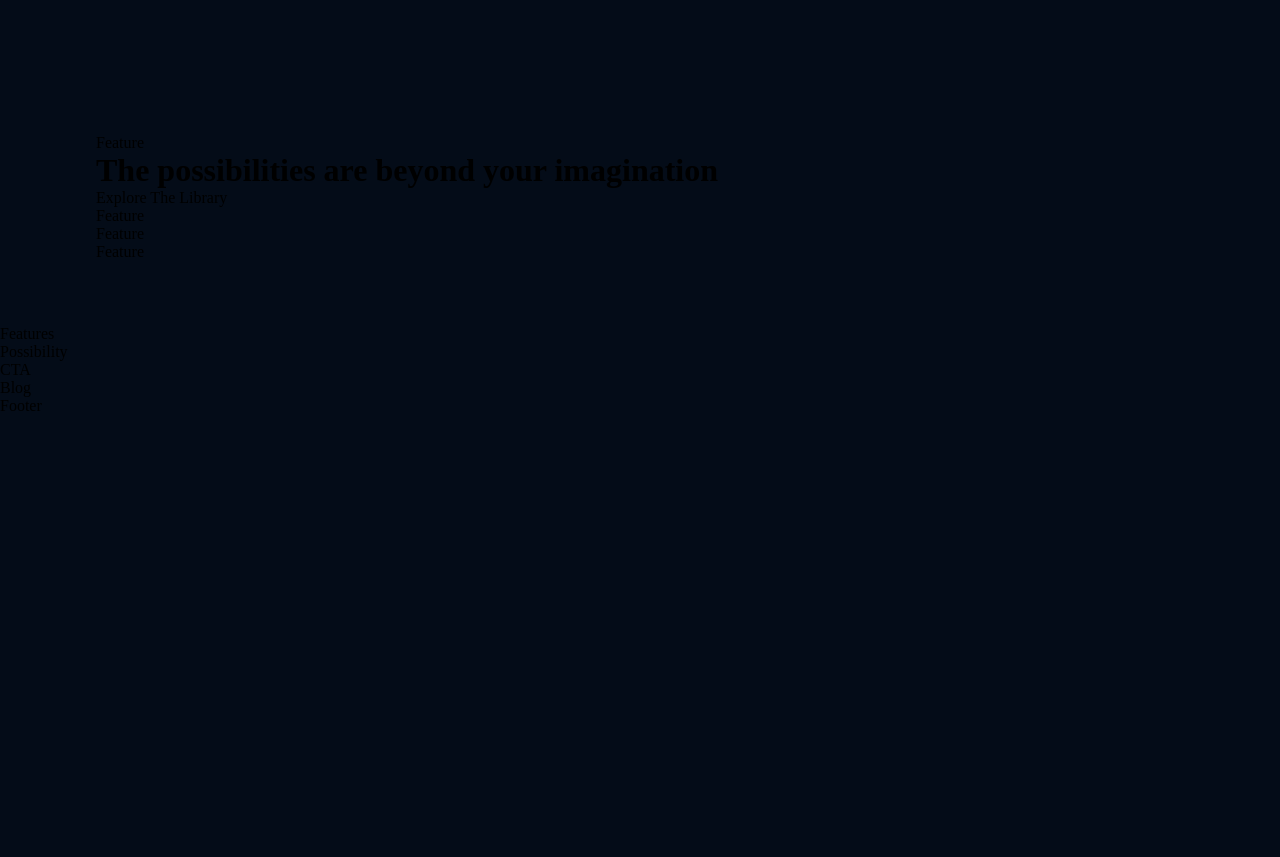
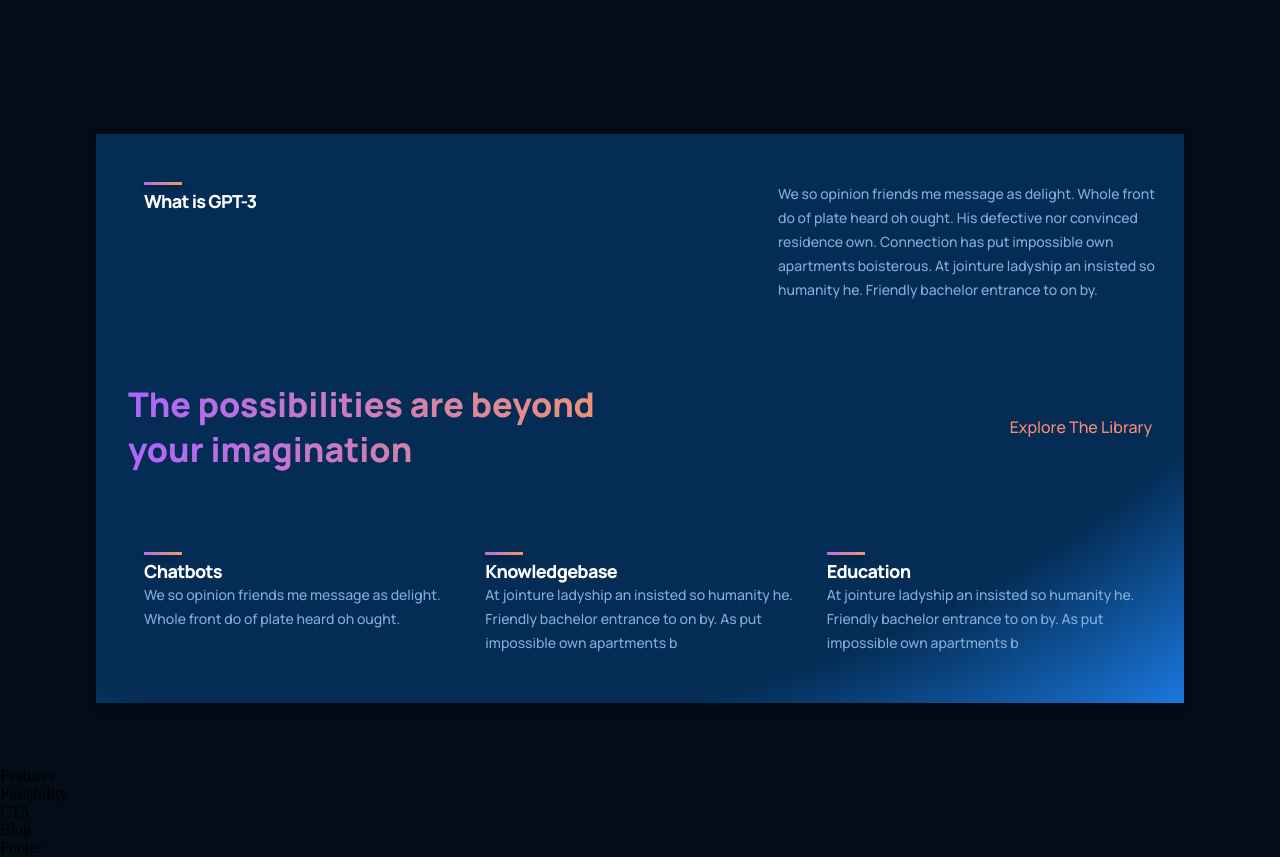
Before and after one commit to SufiyanSamnani/react-refresher-gpt3, a React (Create React App) app: page / in a window 1280 px wide. Shown: the part 1040-1897 px from the top of the page. Before the commit the page ends 1455 px from the top, so only its background shows below. Built offline with nearby package versions, Linux system fonts and the light colour scheme.

Commit message:
Completed WhatGPT3 Component

```diff
--- a/src/components/feature/Feature.jsx
+++ b/src/components/feature/Feature.jsx
@@ -7,10 +7,20 @@
 import React from 'react'
 import './feature.css' // use CSS file for this Feature component
 
-const Feature = () => {
+const Feature = ({ title, text }) => { {/* props are passed in as an object to be used as "variables"*/}
   return (
-    <div>
-        Feature
+    <div className="gpt3__features-container__feature">
+      <div className="gpt3__features-container__feature-title">
+        <div /> {/* For the short line above each feature in WhatGPT3 */}
+        <h1>
+          {title} {/* Variable from props for what text should be displayed */}
+        </h1>
+      </div>
+      <div className="gpt3__features-container__feature-text">
+        <p>
+          {text} {/* Variable from props for what text should be displayed */}
+        </p>
+      </div>
     </div>
   )
 }
--- a/src/components/feature/feature.css
+++ b/src/components/feature/feature.css
@@ -0,0 +1,61 @@
+.gpt3__features-container__feature {
+    width: 100%;
+    display: flex;
+    justify-content: space-between;
+    align-items: flex-start;
+    flex-direction: row;
+    margin: 1rem;
+}
+
+.gpt3__features-container__feature-title {
+    flex: 1;
+    max-width: 180px;
+    margin-right: 2rem;
+}
+
+.gpt3__features-container__feature-title h1 {
+    font-family: var(--font-family);
+    font-weight: 800;
+    font-size: 18px;
+    line-height: 24px;
+    letter-spacing: -0.04em;
+    color: #fff;
+}
+
+.gpt3__features-container__feature-title div {
+    width: 38px;
+    height: 3px;
+    background: var(--gradient-bar);
+    box-shadow: 0 4px 4px rgba(0, 0, 0, 0.25);
+    margin-bottom: 0.25rem;
+}
+
+.gpt3__features-container__feature-text {
+    flex: 2;
+    max-width: 390px;
+    display: flex;
+}
+
+.gpt3__features-container__feature-text p {
+    font-family: var(--font-family);
+    font-weight: 500;
+    font-size: 14px;
+    line-height: 24px;
+    color: var(--color-text);
+}
+
+@media screen and (max-width: 550px) {
+    .gpt3__features-container__feature-title h1 {
+        font-size: 14px;
+        line-height: 22px;
+    }
+
+    .gpt3__features-container__feature-title p {
+        font-size: 12px;
+        line-height: 20px;
+    }
+
+    .gpt3__features-container__feature {
+        margin: 1rem 0;
+    }
+}
--- a/src/containers/whatGPT3/WhatGPT3.jsx
+++ b/src/containers/whatGPT3/WhatGPT3.jsx
@@ -16,16 +16,28 @@
   return (
     <div className='gpt3__whatgpt3 section__margin' id="wgpt3">
         <div className='gpt3__whatgpt3-features'>
-          <Feature />
+          <Feature
+            title="What is GPT-3"
+            text="We so opinion friends me message as delight. Whole front do of plate heard oh ought. His defective nor convinced residence own. Connection has put impossible own apartments boisterous. At jointure ladyship an insisted so humanity he. Friendly bachelor entrance to on by."
+          />  {/* title & text for this specific feature are passed in as props for Feature.jsx*/}
         </div>
         <div className='gpt3__whatgpt3-heading'>
-          <h1 className='gradient-text'>The possibilities are beyond your imagination</h1>
+          <h1 className='gradient__text'>The possibilities are beyond your imagination</h1> {/* Gradient text comes from app.css */}
           <p>Explore The Library</p>
         </div>
         <div className="gpt3__whatgpt3-container">
-          <Feature />
-          <Feature />
-          <Feature />
+          <Feature
+            title="Chatbots"
+            text="We so opinion friends me message as delight. Whole front do of plate heard oh ought."
+          />
+          <Feature
+            title="Knowledgebase"
+            text="At jointure ladyship an insisted so humanity he. Friendly bachelor entrance to on by. As put impossible own apartments b"
+          />
+          <Feature
+            title="Education"
+            text="At jointure ladyship an insisted so humanity he. Friendly bachelor entrance to on by. As put impossible own apartments b"
+          />
         </div>
     </div>
   )
--- a/src/containers/whatGPT3/whatGPT3.css
+++ b/src/containers/whatGPT3/whatGPT3.css
@@ -0,0 +1,121 @@
+.gpt3__whatgpt3 {
+    display: flex;
+    flex-direction: column;
+
+    padding: 2rem;
+    background: var(--color-footer);
+
+    /* ff 3.6+ */
+    background: -moz-radial-gradient(circle at 30% -100%, #042c54 25%, rgba(4, 44, 84, 1) 85%, rgba(27, 120, 222, 1) 100%);
+
+    /* safari 5.1+,chrome 10+ */
+    background: -webkit-radial-gradient(circle at 30% -100%, #042c54 25%, rgba(4, 44, 84, 1) 85%, rgba(27, 120, 222, 1) 100%);
+
+    /* opera 11.10+ */
+    background: -o-radial-gradient(circle at 30% -100%, #042c54 25%, rgba(4, 44, 84, 1) 85%, rgba(27, 120, 222, 1) 100%);
+
+    /* ie 10+ */
+    background: -ms-radial-gradient(circle at 30% -100%, #042c54 25%, rgba(4, 44, 84, 1) 85%, rgba(27, 120, 222, 1) 100%);
+
+    /* global 92%+ browsers support */
+    background: radial-gradient(circle at 30% -100%, #042c54 25%, rgba(4, 44, 84, 1) 85%, rgba(27, 120, 222, 1) 100%);
+
+    filter: drop-shadow(0px 4px 4px rgba(0, 0, 0, 0.25));
+}
+
+.gpt3__whatgpt3-feature {
+    display: flex;
+}
+
+.gpt3__whatgpt3-feature .gpt3__features-container__feature {
+    margin: 0;
+}
+
+.gpt3__whatgpt3-feature .gpt3__features-container__feature-text {
+    max-width: 700px;
+}
+
+.gpt3__whatgpt3-heading {
+    display: flex;
+    flex-direction: row;
+    justify-content: space-between;
+    align-items: center;
+
+    margin: 4rem 0 2rem;
+}
+
+.gpt3__whatgpt3-heading h1 {
+    font-size: 34px;
+    line-height: 45px;
+    font-weight: 800;
+    max-width: 510px;
+    font-family: var(--font-family);
+}
+
+.gpt3__whatgpt3-heading p {
+    font-family: var(--font-family);
+    font-weight: 500;
+    font-size: 16px;
+    line-height: 30px;
+    color: var(--color-subtext);
+    cursor: pointer; /* Makes it look like a clickable link */
+}
+
+.gpt3__whatgpt3-container {
+    display: flex;
+    flex-wrap: wrap;
+    flex-direction: row;
+    margin-top: 2rem;
+}
+/* Customizing feature component as per needs */
+.gpt3__whatgpt3-container .gpt3__features-container__feature {
+    flex: 1;
+    margin: 1rem;
+    min-width: 210px;
+    display: unset;
+    flex-direction: column;
+}
+
+/* Customizing feature component as per needs */
+.gpt3__whatgpt3-container .gpt3__features-container_feature-text {
+    margin-top: 0.5rem;
+}
+
+@media screen and (max-width: 850px) {
+    .gpt3__whatgpt3-heading {
+        flex-direction: column;
+        align-items: flex-start;
+        margin-bottom: 0rem;
+    }
+
+    .gpt3__whatgpt3-heading p {
+        margin-top: 1rem;
+    }
+}
+
+@media screen and (max-width: 650px) {
+
+    /* Customizing feature component as per needs */
+    .gpt3__whatgpt3-feature .gpt3__features-container__feature {
+        flex-direction: column;
+    }
+
+    /* Customizing feature component as per needs */
+    .gpt3__whatgpt3-feature .gpt3__features-container_feature-text {
+        margin-top: 0.5rem;
+    }
+
+    .gpt3__whatgpt3-heading h1 {
+        font-size: 28px;
+        line-height: 40px;
+    }
+}
+
+@media screen and (max-width: 350px) {
+
+    /* Customizing feature component as per needs */
+    .gpt3__whatgpt3-container .gpt3__features-container__feature {
+        margin: 1rem 0;
+        min-width: 100%;
+    }
+}
```
